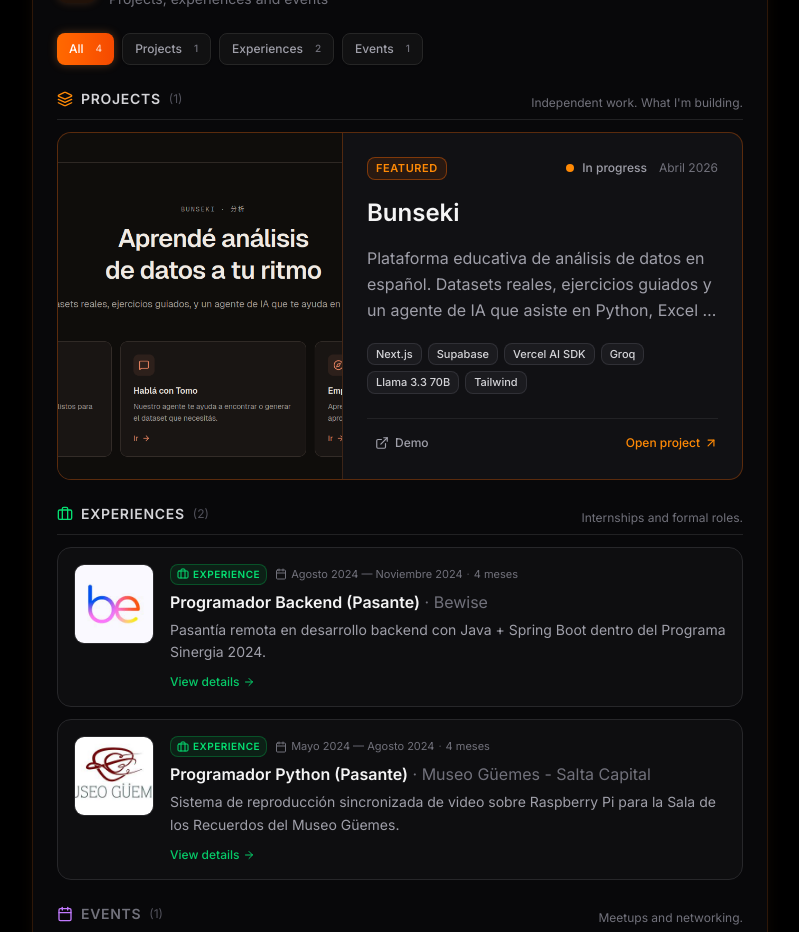
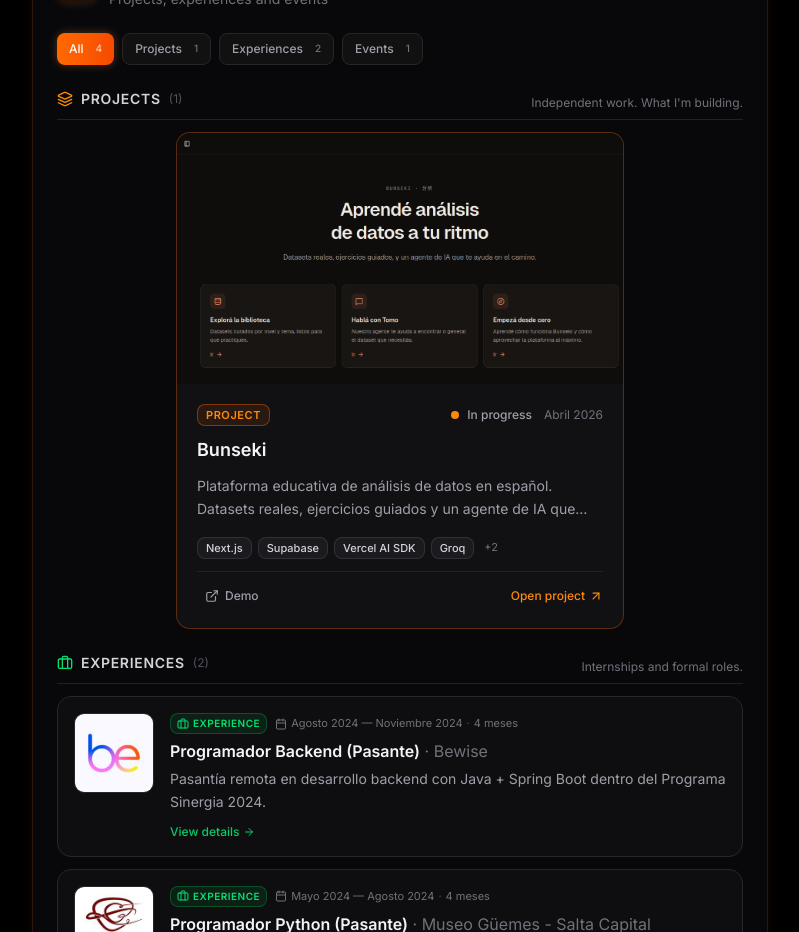
Before and after one commit to RamiroSGaspar/portfolio_web_RamiroSGaspar, a Next.js app: page / in a window 1280 px wide. Shown: the part 1340-2272 px from the top of the page, without its empty margins (240-1039 px from the left). Built offline with nearby package versions, Linux system fonts and the light colour scheme.

Commit message:
fix: revert project card to original vertical layout
Restore vertical card design and center single project view.

Co-authored-by: Ramiro Sebastian Gaspar <175466282+RamiroSGaspar@users.noreply.github.com>

```diff
--- a/components/portfolio/cards/project-card.tsx
+++ b/components/portfolio/cards/project-card.tsx
@@ -9,21 +9,16 @@ import { StatusDot } from "./status-dot"
 type Props = {
   project: Project
   onOpen: (project: Project) => void
-  /**
-   * When true, renders a wide horizontal layout (image left, content right).
-   * Used when a single project is shown so it never sits in a half-empty grid.
-   */
-  featured?: boolean
 }
 
 /**
  * High-impact card. Smart Brevity: title + 1-line lead + stack chips + actions.
  * Detailed content lives inside the modal.
  */
-export function ProjectCard({ project, onOpen, featured = false }: Props) {
+export function ProjectCard({ project, onOpen }: Props) {
   const { t } = useLanguage()
   const dateLabel = project.dateLabel ?? project.startDate ?? ""
-  const stack = project.technologies?.slice(0, featured ? 6 : 4) ?? []
+  const stack = project.technologies?.slice(0, 4) ?? []
 
   const handleClick = () => onOpen(project)
   const handleKey = (e: React.KeyboardEvent) => {
@@ -33,27 +28,15 @@ export function ProjectCard({ project, onOpen, featured = false }: Props) {
     }
   }
 
-  const containerClass = featured
-    ? "group relative grid md:grid-cols-[minmax(0,5fr)_minmax(0,7fr)] overflow-hidden rounded-xl border border-orange-500/30 bg-zinc-900/60 transition-all duration-300 hover:border-orange-400/60 hover:shadow-[0_0_30px_-6px_rgba(251,146,60,0.35)] focus-visible:outline-none focus-visible:ring-2 focus-visible:ring-orange-400/60 cursor-pointer"
-    : "group relative flex flex-col overflow-hidden rounded-xl border border-orange-500/30 bg-zinc-900/60 transition-all duration-300 hover:border-orange-400/60 hover:shadow-[0_0_25px_-8px_rgba(251,146,60,0.35)] focus-visible:outline-none focus-visible:ring-2 focus-visible:ring-orange-400/60 cursor-pointer"
-
-  const mediaClass = featured
-    ? "aspect-[16/10] md:aspect-auto md:h-full w-full overflow-hidden bg-gradient-to-br from-orange-500/15 via-zinc-900 to-zinc-950 flex items-center justify-center md:border-r md:border-orange-500/15"
-    : "aspect-[16/9] w-full overflow-hidden bg-gradient-to-br from-orange-500/15 via-zinc-900 to-zinc-950 flex items-center justify-center"
-
-  const bodyClass = featured
-    ? "flex flex-col gap-3 p-5 sm:p-6 md:gap-4"
-    : "flex flex-col gap-3 p-5"
-
   return (
     <article
       role="button"
       tabIndex={0}
       onClick={handleClick}
       onKeyDown={handleKey}
-      className={containerClass}
+      className="group relative flex flex-col overflow-hidden rounded-xl border border-orange-500/30 bg-zinc-900/60 transition-all duration-300 hover:border-orange-400/60 hover:shadow-[0_0_25px_-8px_rgba(251,146,60,0.35)] focus-visible:outline-none focus-visible:ring-2 focus-visible:ring-orange-400/60 cursor-pointer"
     >
-      <div className={mediaClass}>
+      <div className="aspect-[16/9] w-full overflow-hidden bg-gradient-to-br from-orange-500/15 via-zinc-900 to-zinc-950 flex items-center justify-center">
         {project.images?.[0] ? (
           <img
             src={project.images[0] || "/placeholder.svg"}
@@ -61,17 +44,14 @@ export function ProjectCard({ project, onOpen, featured = false }: Props) {
             className="w-full h-full object-cover transition-transform duration-500 group-hover:scale-[1.03]"
           />
         ) : (
-          <ImageIcon
-            className={featured ? "w-16 h-16 text-orange-500/40" : "w-12 h-12 text-orange-500/40"}
-            aria-hidden="true"
-          />
+          <ImageIcon className="w-12 h-12 text-orange-500/40" aria-hidden="true" />
         )}
       </div>
 
-      <div className={bodyClass}>
+      <div className="flex flex-col gap-3 p-5">
         <div className="flex items-center justify-between gap-3">
           <span className="inline-flex items-center gap-1.5 rounded-md border border-orange-500/40 bg-orange-500/10 px-2 py-0.5 text-[11px] font-semibold uppercase tracking-wider text-orange-400">
-            {featured ? t("work.featured") : t("tag.project")}
+            {t("tag.project")}
           </span>
           <div className="flex items-center gap-3 text-xs text-zinc-500">
             <StatusDot status={project.status} />
@@ -79,19 +59,11 @@ export function ProjectCard({ project, onOpen, featured = false }: Props) {
           </div>
         </div>
 
-        <h3
-          className={`font-semibold text-zinc-100 group-hover:text-orange-300 transition-colors leading-snug text-pretty ${
-            featured ? "text-xl sm:text-2xl" : "text-lg"
-          }`}
-        >
+        <h3 className="text-lg font-semibold text-zinc-100 group-hover:text-orange-300 transition-colors leading-snug text-pretty">
           {project.title}
         </h3>
 
-        <p
-          className={`text-sm text-zinc-400 leading-relaxed ${
-            featured ? "line-clamp-3 sm:text-base" : "line-clamp-2"
-          }`}
-        >
+        <p className="text-sm text-zinc-400 leading-relaxed line-clamp-2">
           {project.description}
         </p>
 
@@ -113,11 +85,7 @@ export function ProjectCard({ project, onOpen, featured = false }: Props) {
           </div>
         )}
 
-        <div
-          className={`flex items-center justify-between pt-3 border-t border-zinc-800/80 ${
-            featured ? "mt-2" : "mt-auto"
-          }`}
-        >
+        <div className="flex items-center justify-between pt-3 border-t border-zinc-800/80 mt-auto">
           <div className="flex items-center gap-1">
             {project.githubUrl && (
               <a
--- a/components/portfolio/work-section.tsx
+++ b/components/portfolio/work-section.tsx
@@ -127,16 +127,18 @@ export function WorkSection({ onProjectClick, onExperienceClick, onEventClick }:
               <>
                 {(() => {
                   const visible = sortedProjects.slice(0, projectsShown)
-                  // With a single project, render it as a wide "featured" card so it
-                  // never sits in a half-empty 2-col grid. Two or more → grid.
+                  // One project → keep the original vertical card centered with a
+                  // sane max-width so it doesn't float in a half-empty 2-col grid.
+                  // Two or more → standard 2-col grid.
                   if (visible.length === 1) {
                     return (
-                      <ProjectCard
-                        key={visible[0].id}
-                        project={visible[0]}
-                        onOpen={onProjectClick}
-                        featured
-                      />
+                      <div className="mx-auto w-full max-w-md">
+                        <ProjectCard
+                          key={visible[0].id}
+                          project={visible[0]}
+                          onOpen={onProjectClick}
+                        />
+                      </div>
                     )
                   }
                   return (
```
